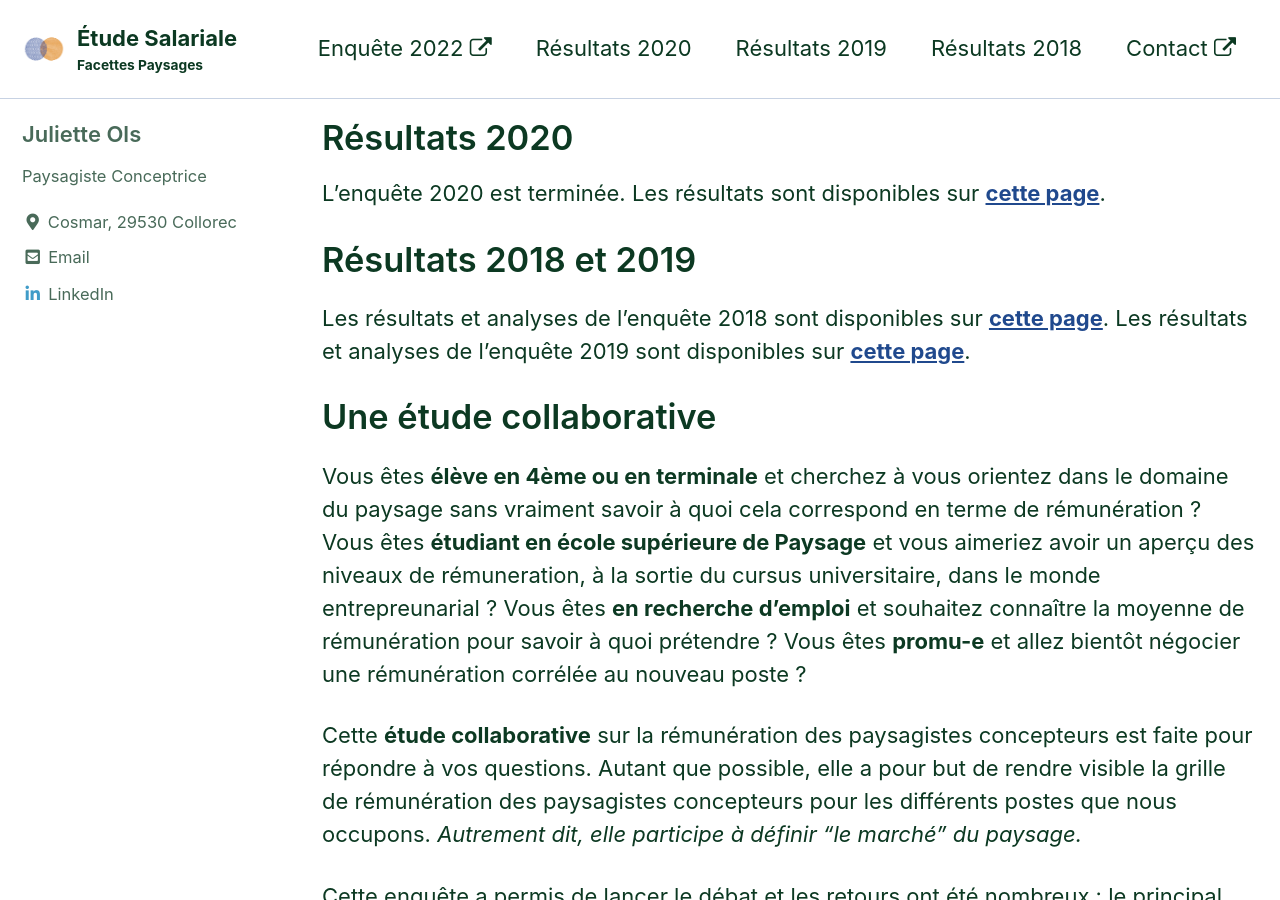
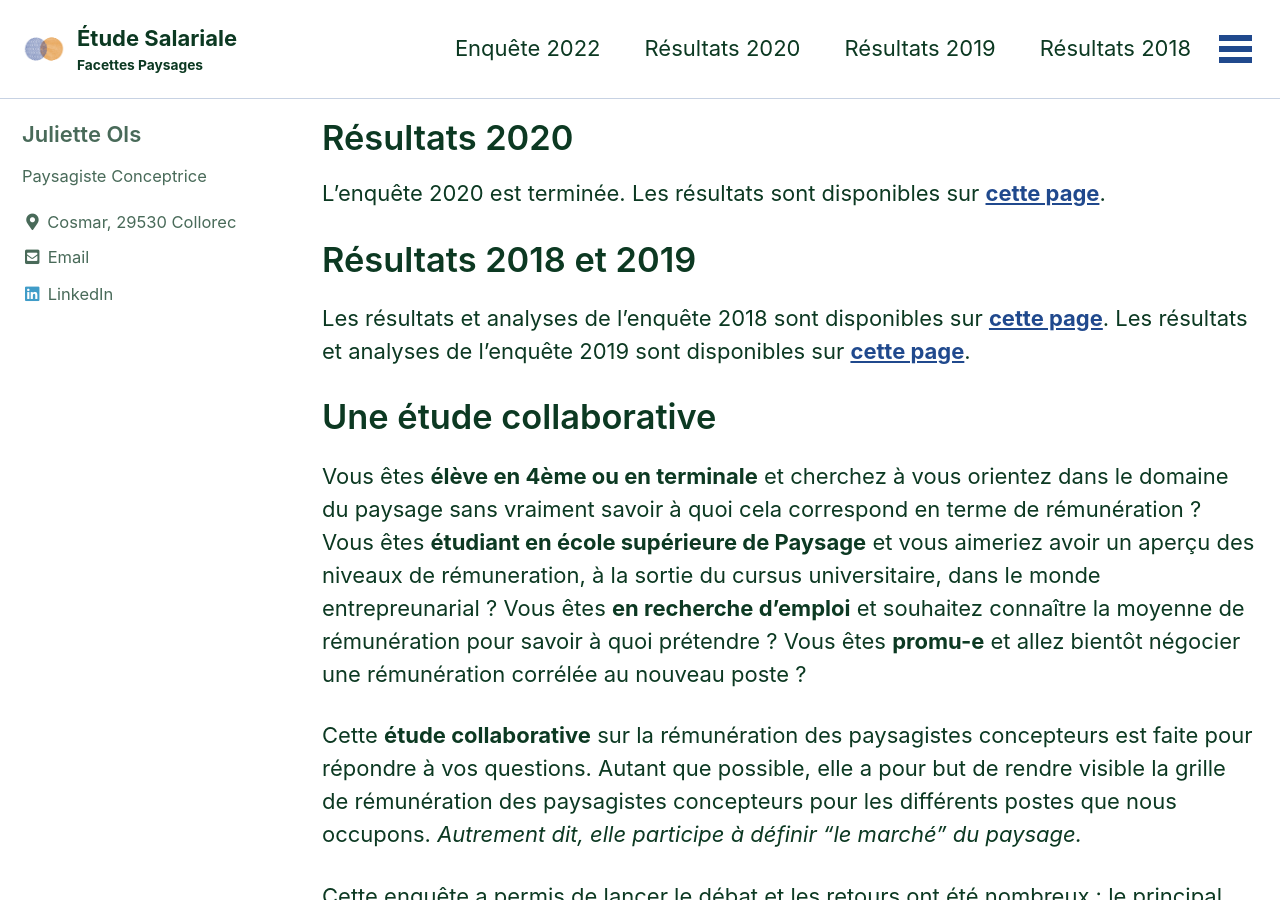
Before and after one commit to facettespaysages/etude-salariale, a Jekyll site: the page built from index.md, in a window 1280 px wide and 900 px high. Built offline with Jekyll 4.4.1, drawn with Linux system fonts in a browser that asks for light colours; cached includes are drawn as plain includes; some web fonts are replaced.

Commit message:
Remove external ling

```diff
--- a/_data/navigation.yml
+++ b/_data/navigation.yml
@@ -8,5 +8,7 @@ main:
      url: /etude-salariale-2019/
    - title: "Résultats 2018"
      url: /etude-salariale-2018/
+   - title: "Facettes Paysages"
+     url: https://www.facettes.bzh/
    - title: "Contact"
      url: https://www.facettes.bzh/contact/
--- a/_includes/head.html
+++ b/_includes/head.html
@@ -17,7 +17,6 @@
 <link rel="stylesheet" href="{{ '/assets/css/main.css' | relative_url }}">
 <link rel="preload" href="https://cdn.jsdelivr.net/npm/@fortawesome/fontawesome-free@5/css/all.min.css" as="style" onload="this.onload=null;this.rel='stylesheet'">
 <noscript><link rel="stylesheet" href="https://cdn.jsdelivr.net/npm/@fortawesome/fontawesome-free@5/css/all.min.css"></noscript>
-<link rel="stylesheet" href="https://cdnjs.cloudflare.com/ajax/libs/font-awesome/4.7.0/css/font-awesome.min.css">
 
 {% if site.head_scripts %}
   {% for script in site.head_scripts %}
--- a/_includes/masthead.html
+++ b/_includes/masthead.html
@@ -14,11 +14,7 @@
         <ul class="visible-links">
           {%- for link in site.data.navigation.main -%}
             <li class="masthead__menu-item">
-              {% if link.url contains "://" %}
-              <a href="{{ link.url | relative_url }}" target="_blank" {% if link.description %}title="{{ link.description }}"{% endif %}>{{ link.title }} <i class="fa fa-external-link"></i></a>
-              {% else %}
               <a href="{{ link.url | relative_url }}"{% if link.description %} title="{{ link.description }}"{% endif %}>{{ link.title }}</a>
-              {% endif %}
             </li>
           {%- endfor -%}
         </ul>
```
